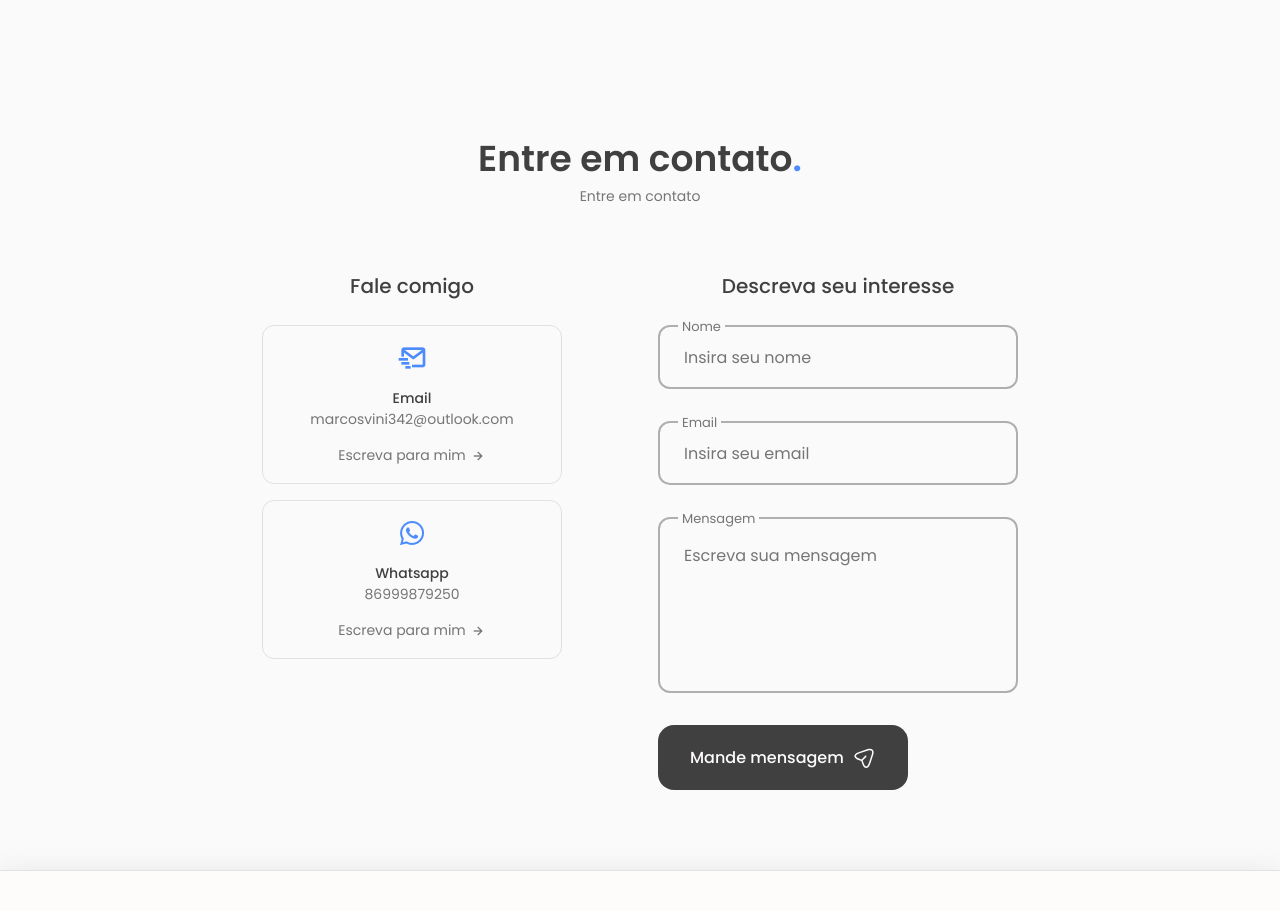
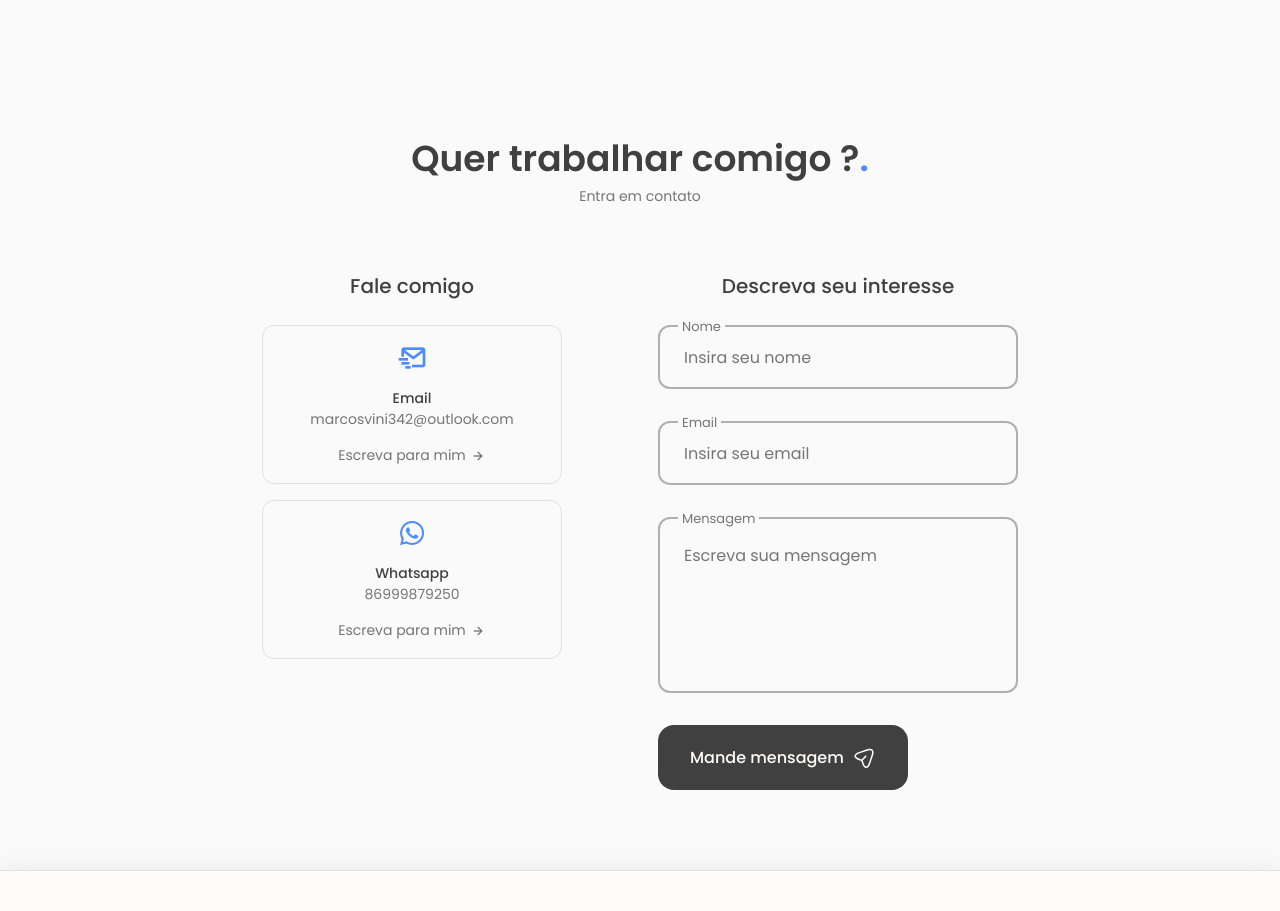
Before and after one commit to vin1i/MeuPortfolio-Vini, a React (Create React App) app: page / in a window 1280 px wide. Shown: the part 2820-3731 px from the top of the page. Built offline with nearby package versions, Linux system fonts and the light colour scheme.

Commit message:
Update Contact.jsx

```diff
--- a/src/components/contact/Contact.jsx
+++ b/src/components/contact/Contact.jsx
@@ -19,9 +19,9 @@ const Contact = () => {
 
     return (
         <section className="contact section" id="contact">
-            <h2 className="section__title">Entre em contato<span className="dot__contact">.</span></h2>
+            <h2 className="section__title">Quer trabalhar comigo ?<span className="dot__contact">.</span></h2>
                 <span className="section__subtitle">
-                Entre em contato
+               Entra em contato
                  </span>
                  <div className="contact__container container grid">
                     <div className="container__content">
```
